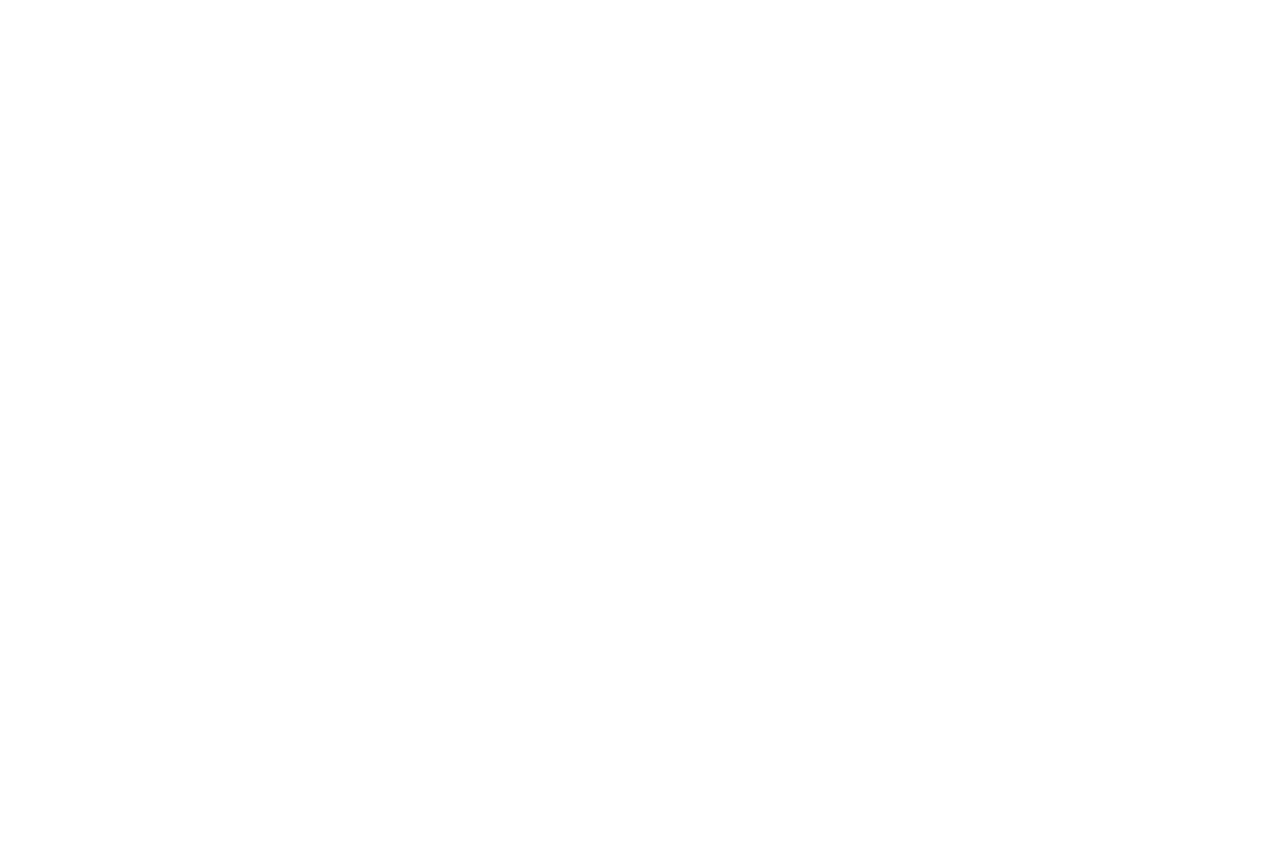
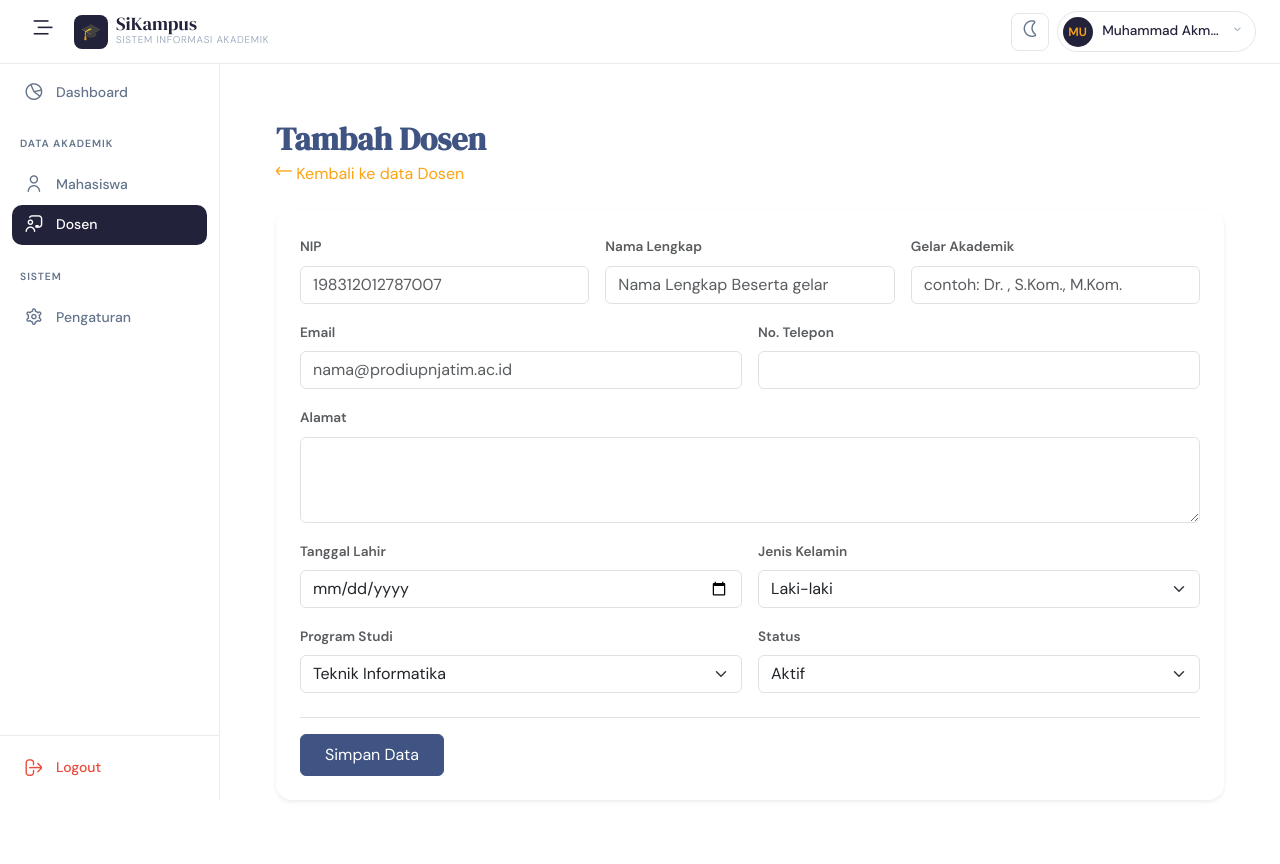
Before and after one commit to Malfrmnsyhh/dahsboard_admin, a PHP site: page /modules/dosen/create.php in a window 1280 px wide. Before the commit the page is empty. Before the commit the page ends 800 px from the top, so only its background shows below. Run offline with PHP 8.4, Linux system fonts and the light colour scheme; a user stored in the database is signed in; some libraries are stand-ins or nearby versions.

Commit message:
add create

```diff
--- a/modules/dosen/create.php
+++ b/modules/dosen/create.php
@@ -0,0 +1,116 @@
+<?php
+define('BASE_URL', '/Project/');
+require_once '../../config/middleware.php';
+require_once '../../config/conn.php';
+
+check_auth();
+
+if ($_SERVER['REQUEST_METHOD'] == 'POST') {
+  $nip = $conn->real_escape_string($_POST['nim']);
+  $nama = $conn->real_escape_string($_POST['nama']);
+  $email = $conn->real_escape_string($_POST['email']);
+  $no_telp = $conn->real_escape_string($_POST['no_telp']);
+  $alamat = $conn->real_escape_string($_POST['alamat']);
+  $jk = $conn->real_escape_string($_POST['jenis_kelamin']);
+  $tgl_lahir = $conn->real_escape_string($_POST['tanggal_lahir']);
+  $prodi = $conn->real_escape_string($_POST['program_studi']);
+  $gelar_akademik = $conn->real_escape_string($_POST['gelar_akademik']);
+  $status = $conn->real_escape_string($_POST['status']);
+
+  $query = "INSERT INTO dosen (nip, nama, email, no_telp, alamat, jenis_kelamin, tanggal_lahir, program_studi, gelar_akademik, status)
+            VALUES ('$nip', '$nama', '$email', '$no_telp', '$alamat', '$jk', '$tgl_lahir', '$prodi', '$gelar_akademik', '$status')";
+
+  if ($conn->query($query)) {
+    $_SESSION['success'] = "Data dosen berhasil di tambahkan!";
+    header("Location: index.php");
+    exit;
+  } else {
+    $error = "Error: " . $conn->error;
+  }
+}
+
+require_once '../../templates/header.php';
+require_once '../../templates/sidebar.php';
+?>
+
+<main class="main-content">
+  <div class="container-fluid p-4">
+    <div class="mb-4">
+      <h2 class="mb-1" style="color: var(--prussian-blue); font-weight: 700;">Tambah Dosen</h2>
+      <a href="index.php" class="text-decoration-none" style="color: var(--orange);"><i class="fi fi-rr-arrow-left"></i>
+        Kembali ke data Dosen</a>
+    </div>
+
+    <?php if (isset($error)): ?>
+      <div class="alert alert-danger"><?= $error ?></div>
+    <?php endif; ?>
+
+    <div class="card border-0 shadow-sm rounded-4">
+      <div class="card-body p-4">
+        <form action="" method="POST">
+          <div class="row g-3">
+            <div class="col-md-4">
+              <label class="form-label text-muted fw-bold" style="font-size: 0.85rem;">NIP</label>
+              <input type="text" class="form-control" name="nim" required placeholder="198312012787007">
+            </div>
+            <div class="col-md-4">
+              <label class="form-label text-muted fw-bold" style="font-size: 0.85rem;">Nama Lengkap</label>
+              <input type="text" class="form-control" name="nama" required placeholder="Nama Lengkap Beserta gelar">
+            </div>
+            <div class="col-md-4">
+              <label class="form-label text-muted fw-bold" style="font-size: 0.85rem;">Gelar Akademik</label>
+              <input type="text" class="form-control" name="gelar_akademik" placeholder="contoh: Dr. , S.Kom., M.Kom." required>
+            </div>
+            <div class="col-md-6">
+              <label class="form-label text-muted fw-bold" style="font-size: 0.85rem;">Email</label>
+              <input type="email" class="form-control" name="email" placeholder="nama@prodiupnjatim.ac.id">
+            </div>
+            <div class="col-md-6">
+              <label class="form-label text-muted fw-bold" style="font-size: 0.85rem;">No. Telepon</label>
+              <input type="text" class="form-control" name="no_telp">
+            </div>
+            <div class="col-md-12">
+              <label class="form-label text-muted fw-bold" style="font-size: 0.85rem;">Alamat</label>
+              <textarea class="form-control" name="alamat" rows="3"></textarea>
+            </div>
+            <div class="col-md-6">
+              <label class="form-label text-muted fw-bold" style="font-size: 0.85rem;">Tanggal Lahir</label>
+              <input type="date" class="form-control" name="tanggal_lahir">
+            </div>
+            <div class="col-md-6">
+              <label class="form-label text-muted fw-bold" style="font-size: 0.85rem;">Jenis Kelamin</label>
+              <select class="form-select" name="jenis_kelamin">
+                <option value="Laki-laki">Laki-laki</option>
+                <option value="Perempuan">Perempuan</option>
+              </select>
+            </div>
+            <div class="col-md-6">
+              <label class="form-label text-muted fw-bold" style="font-size: 0.85rem;">Program Studi</label>
+              <select class="form-select" name="program_studi" required>
+                <option value="Teknik Informatika">Teknik Informatika</option>
+                <option value="Sistem Informasi">Sistem Informasi</option>
+                <option value="Ilmu Komputer">Ilmu Komputer</option>
+                <option value="Teknik Elektro">Teknik Elektro</option>
+                <option value="Manajemen Bisnis">Manajemen Bisnis</option>
+              </select>
+            </div>
+            <div class="col-md-6">
+              <label class="form-label text-muted fw-bold" style="font-size: 0.85rem;">Status</label>
+              <select class="form-select" name="status">
+                <option value="Aktif">Aktif</option>
+                <option value="Cuti">Cuti</option>
+                <option value="Lulus">Pensiun</option>
+              </select>
+            </div>
+          </div>
+          <div class="mt-4 pt-3 border-top">
+            <button type="submit" class="btn btn-primary px-4 py-2"
+              style="background-color: var(--prussian-blue); border-color: var(--prussian-blue);">Simpan Data</button>
+          </div>
+        </form>
+      </div>
+    </div>
+  </div>
+</main>
+
+<?php require_once '../../templates/footer.php'; ?>
--- a/modules/dosen/index.php
+++ b/modules/dosen/index.php
@@ -91,9 +91,9 @@ require_once '../../templates/sidebar.php';
                     <td><?= $no++ ?></td>
                     <td><span class="badge bg-secondary"><?= htmlspecialchars($row['nip']) ?></span></td>
                     <td>
-                      <strong><?= htmlspecialchars($row['nama']) ?>,
+                      <strong><?= htmlspecialchars($row['nama']) ?>
                       </strong><br>
-                      <small class="text-muted"><?= htmlspecialchars($row['email']) ?></small>
+                      <small class="text-muted d-block"><?= htmlspecialchars($row['email']) ?></small>
                     </td>
                     <td><?= htmlspecialchars($row['program_studi']) ?></td>
                     <td>
```
Also changed, not shown: seederdosen.php (+6 -6 lines).
